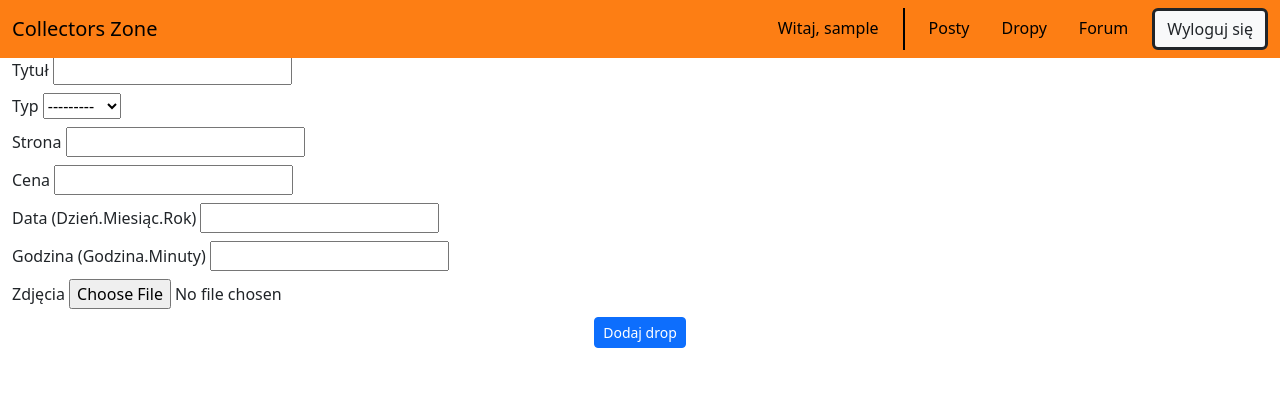
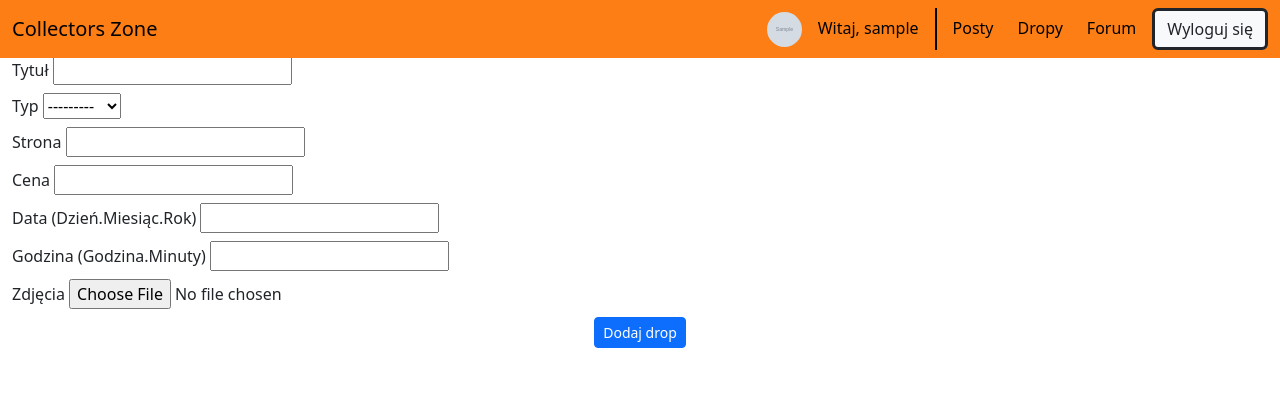
Before and after one commit to matszelo/Collectors_Zone_project, a Django app: page /drops/add_drop in a window 1280 px wide. Shown: the top 420 px of the page. Run offline with Django 5.2, Linux system fonts and the light colour scheme; a user stored in the database is signed in; tables that the repository leaves empty hold one stand-in row (values such as "Sample post"); grey boxes marked "Sample" are stand-in pictures; some libraries are stand-ins or nearby versions.

Commit message:
Dodanie odpowiedniej ścieżki zapisu zdjęć dropów i zdjęć profilowych użytkowników oraz dodanie kodu na wyświetlenie zdjęć profilowych

```diff
--- a/Użytkownicy/models.py
+++ b/Użytkownicy/models.py
@@ -5,6 +5,7 @@ from django.db.models.signals import post_save
 
 class Profile(models.Model):
     user = models.OneToOneField(User, on_delete=models.CASCADE)
+    profile_pic = models.ImageField(null=True, blank=True, upload_to='profile_images')
 
     def __str__(self):
         return self.user.username
--- a/templates/Base_html/navbar.html
+++ b/templates/Base_html/navbar.html
@@ -10,8 +10,13 @@
                 <button type="button" class="btn-close" data-bs-dismiss="offcanvas" aria-label="Close" style="background-color: white"></button>
               </div>
               <div class="offcanvas-body">
-                <ul class="navbar-nav justify-content-end flex-grow-1 column-gap-lg-3">
+                <ul class="navbar-nav justify-content-end flex-grow-1 column-gap-lg-2">
                     {% if user.is_authenticated %}
+                        {% if user.profile.profile_pic %}
+                            <li class="nav-item">
+                                <img class="img-fluid rounded-circle mt-1" src="{{ user.profile.profile_pic.url }}" style="height: 35px; width: 35px">
+                            </li>
+                        {% endif %}
                         <li class="nav-item">
                             <a class="nav-link active" href="{% url 'Użytkownicy:user_profile' request.user.id %}">Witaj, {{ user.username }}</a>
                         </li>
```
Also changed, not shown: Dropy/migrations/0003_alter_drop_zdjęcia.py (added), Użytkownicy/migrations/0002_profile_profile_pic.py (added), images/profile_images/blank-profile-picture-973460_1920.png (added).
